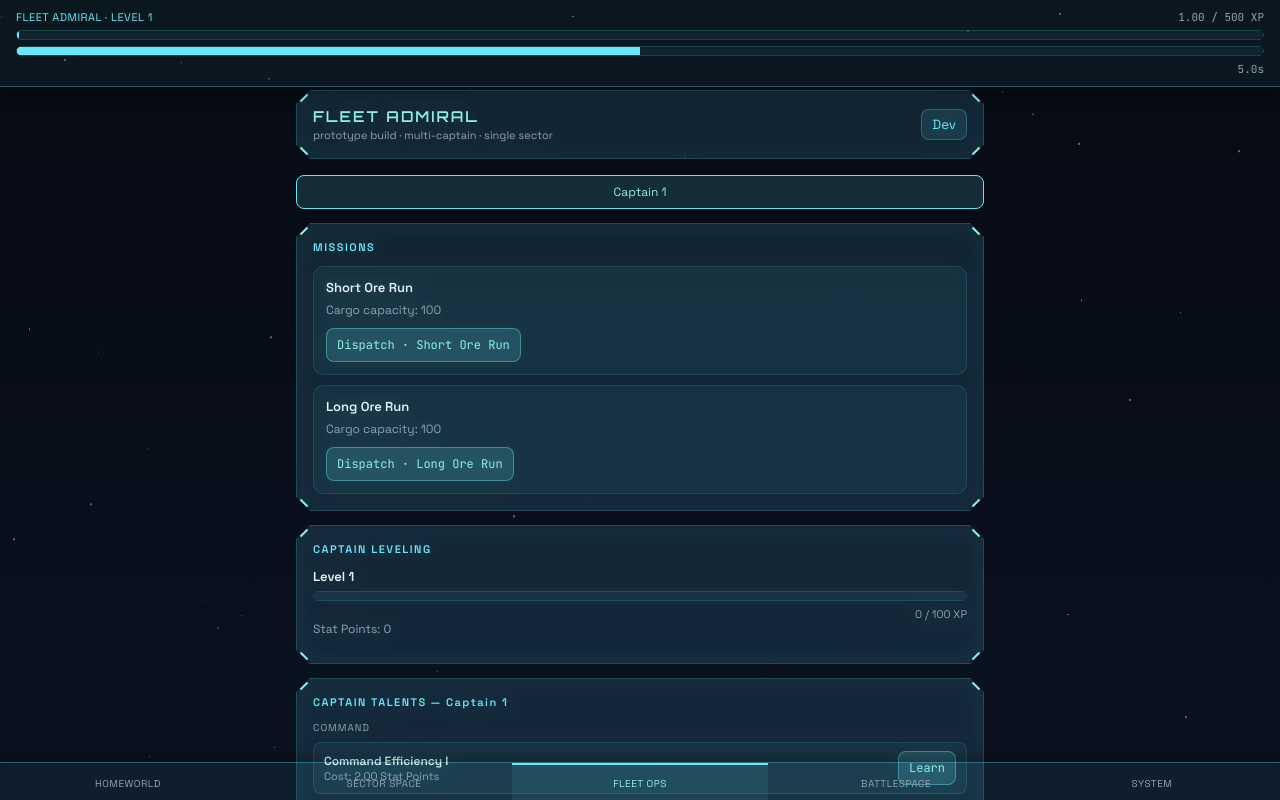
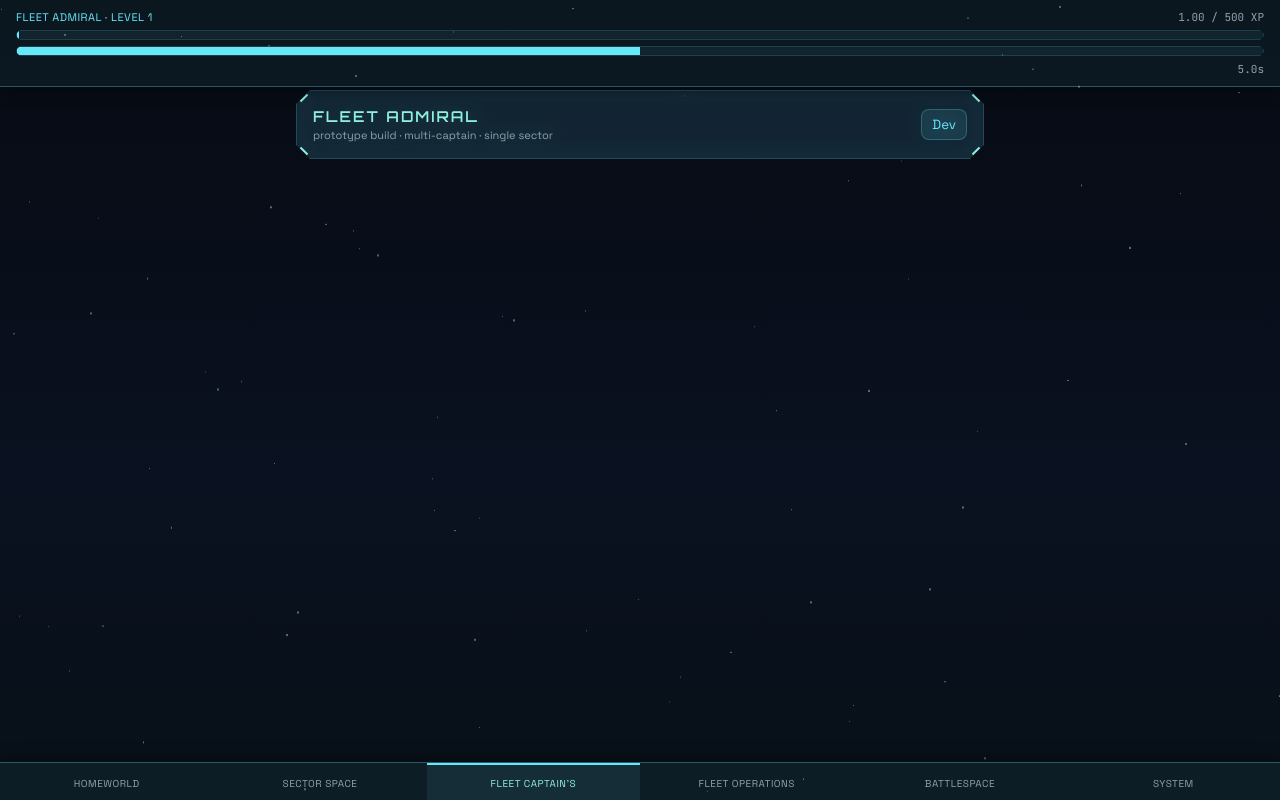
Before and after one commit to Scythrael/HyperionLegacy, a Svelte app: page / in a window 1280 px wide. Shown: the top 800 px of the page. Built offline with nearby package versions, Linux system fonts and the light colour scheme.

Commit message:
refactor: bottom nav becomes 6 tabs (split Fleet Ops into Fleet Captain's / Fleet Operations)

```diff
--- a/src/App.svelte
+++ b/src/App.svelte
@@ -68,8 +68,8 @@
   // Outer bottom nav (Task 1, Phase 4) -- 5 tabs, no router library (see
   // design doc: single-page idle game, no deep-linking/history need). Default
   // lands on Fleet Ops since captains/missions are the core loop today.
-  type TabKey = "homeworld" | "sectorSpace" | "fleetOps" | "battlespace" | "system";
-  let activeTab: TabKey = "fleetOps";
+  type TabKey = "homeworld" | "sectorSpace" | "fleetCaptains" | "fleetOperations" | "battlespace" | "system";
+  let activeTab: TabKey = "fleetCaptains";
   let tickHandle: ReturnType<typeof setInterval>;
   let saveHandle: ReturnType<typeof setInterval>;
   let lastPollTime = Date.now();
@@ -411,7 +411,8 @@
       <div class="nav-tabs">
         <button class="nav-tab" class:active={activeTab === "homeworld"} on:click={() => (activeTab = "homeworld")}>Homeworld</button>
         <button class="nav-tab" class:active={activeTab === "sectorSpace"} on:click={() => (activeTab = "sectorSpace")}>Sector Space</button>
-        <button class="nav-tab" class:active={activeTab === "fleetOps"} on:click={() => (activeTab = "fleetOps")}>Fleet Ops</button>
+        <button class="nav-tab" class:active={activeTab === "fleetCaptains"} on:click={() => (activeTab = "fleetCaptains")}>Fleet Captain's</button>
+        <button class="nav-tab" class:active={activeTab === "fleetOperations"} on:click={() => (activeTab = "fleetOperations")}>Fleet Operations</button>
         <button class="nav-tab" class:active={activeTab === "battlespace"} on:click={() => (activeTab = "battlespace")}>Battlespace</button>
         <button class="nav-tab" class:active={activeTab === "system"} on:click={() => (activeTab = "system")}>System</button>
       </div>
```
